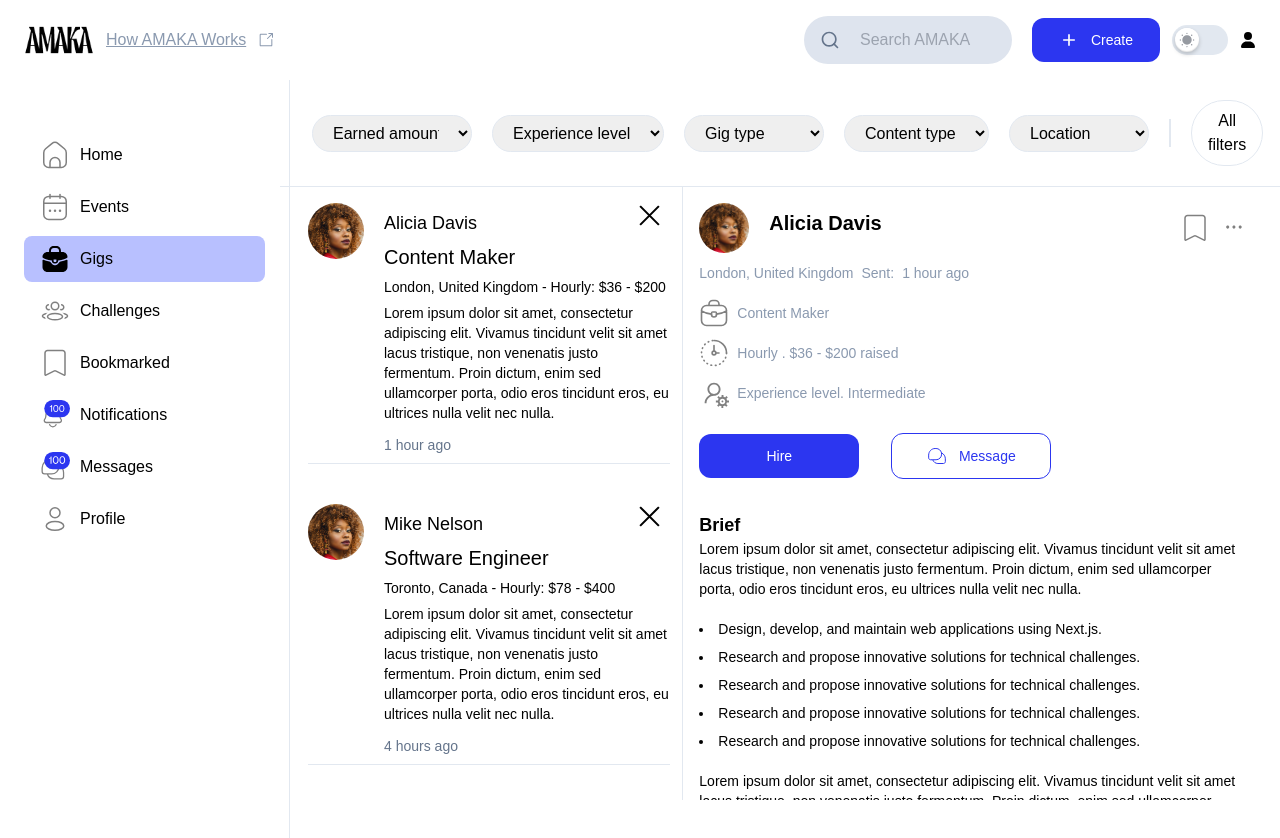
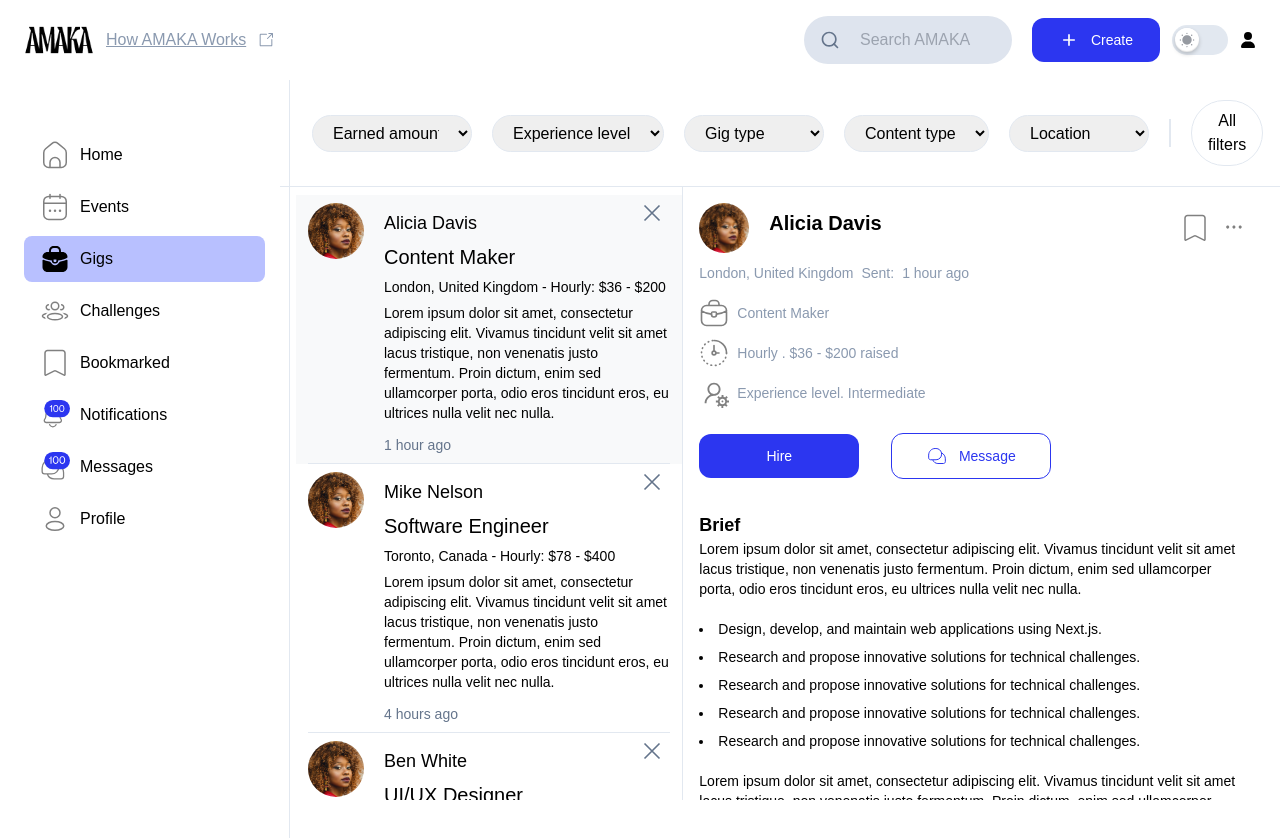
Before and after one commit to Trend20/AMAKA-Studio, a Next.js app: page /gigs in a window 1280 px wide. Shown: the top 838 px of the page. Built offline with nearby package versions, Linux system fonts and the light colour scheme; a web font is replaced by a local one.

Commit message:
selected gig background fix

```diff
--- a/app/gigs/components/SingleGig.tsx
+++ b/app/gigs/components/SingleGig.tsx
@@ -4,9 +4,10 @@ import Image from "next/image";
 import React from "react";
 import { GrClose } from "react-icons/gr";
 
-const SingleGig = ({gig, handleClick}:any) =>{
+const SingleGig = ({gig, handleClick, selectedItem}:any) =>{
+    console.log(selectedItem);
     return(
-        <div className="flex flex-col px-3 relative cursor-pointer" onClick={handleClick}>
+        <div className={`flex flex-col px-3 relative cursor-pointer ${selectedItem === gig ? 'bg-[#f8f9fa]' : 'bg-transparent'}`} onClick={handleClick}>
             <div className="flex items-start space-x-5 py-2">
                 <Image src={gig.profilePic} alt={gig.name} width={170} height={170} className="rounded-full"/>
                 <div className="flex flex-col">
@@ -18,7 +19,7 @@ const SingleGig = ({gig, handleClick}:any) =>{
                 </div>
             </div>
             <button className="flex absolute right-5 top-2">
-                <GrClose size={25} fill="#64748B" />
+                <GrClose size={20} color="#64748B" />
             </button>
             <hr className="border-t border-stroke w-full"/>
         </div>
--- a/app/gigs/page.tsx
+++ b/app/gigs/page.tsx
@@ -22,10 +22,10 @@ const GigsPage = () => {
         <div className="flex flex-col w-full">
             <GigFilters />
             <div className="flex w-full px-4">
-                <div className="flex flex-col w-1/2 space-y-8 border-r border-stroke py-2">
+                <div className="flex flex-col w-1/2 border-r border-stroke py-2">
                     {
                         gigsData.map((item) => (
-                            <SingleGig gig={item} key={item.id} handleClick={() => handleSelectGig(item)}/>
+                            <SingleGig gig={item} key={item.id} selectedItem={selectedGig} handleClick={() => handleSelectGig(item)}/>
                         ))
                     }
                 </div>
--- a/components/HowAmakaWorks.tsx
+++ b/components/HowAmakaWorks.tsx
@@ -3,7 +3,7 @@ import { GoLinkExternal } from "react-icons/go";
 
 const HowAmakaWorks = () =>{
     return(
-        <Link href={'/'} className="flex items-center text-norma text-bodydark2 underline space-x-2 font-light">
+        <Link href={'/'} className="flex items-center text-normal text-bodydark2 underline space-x-2 font-light">
             How AMAKA Works
             <i className="flex ml-3"><GoLinkExternal /></i>
         </Link>
```
